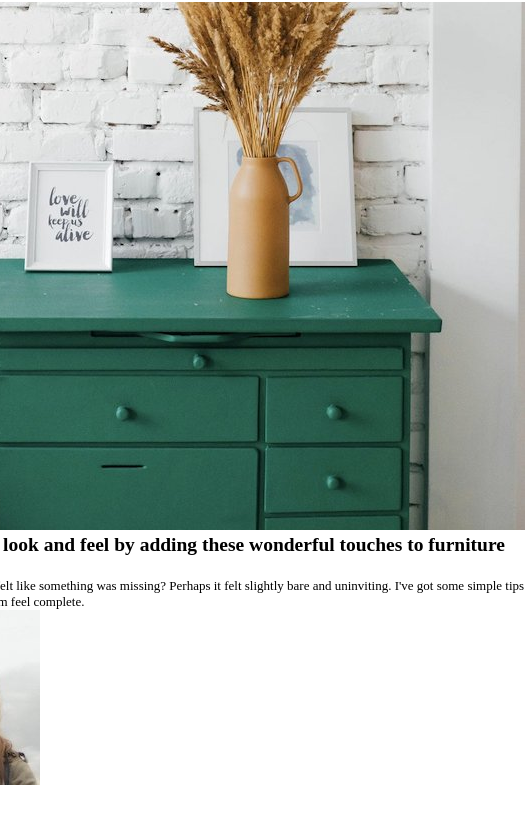
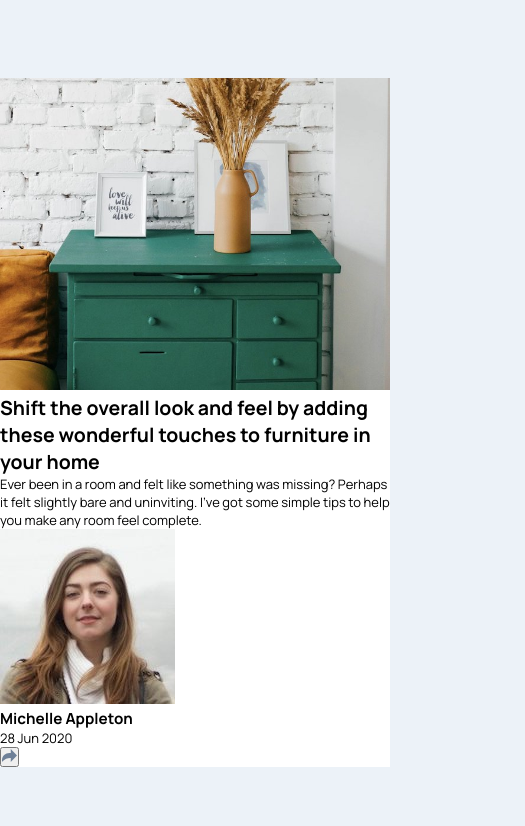
Before and after one commit to yurimzk/article-preview-component-master, a plain HTML site: page index.html in a window 390 px wide. Shown: the whole page, 525 px wide, since content can reach past the window. Drawn offline with Linux system fonts and the light colour scheme.

Commit message:
fix positioning for mobile design

```diff
--- a/style.css
+++ b/style.css
@@ -11,14 +11,24 @@
   --desaturated-dark-blue: hsl(214, 17%, 51%);
   --grayish-blue: hsl(213, 23%, 69%);
   --light-grayish-blue: hsl(210, 46%, 95%);
+  --white: hsl(0, 0%, 100%);
 }
 
 body {
   font-size: 1.3rem;
+  font-family: "Manrope", serif;
+  background-color: var(--light-grayish-blue);
+  display: flex;
+  justify-content: center;
+  align-items: center;
+  height: 100vh;
 }
 
 #app {
-  display: grid;
-  place-content: center;
-  height: 100vh;
+  background-color: var(--white);
+  width: 500px;
 }
+
+img {
+  max-width: 100%;
+}
```
